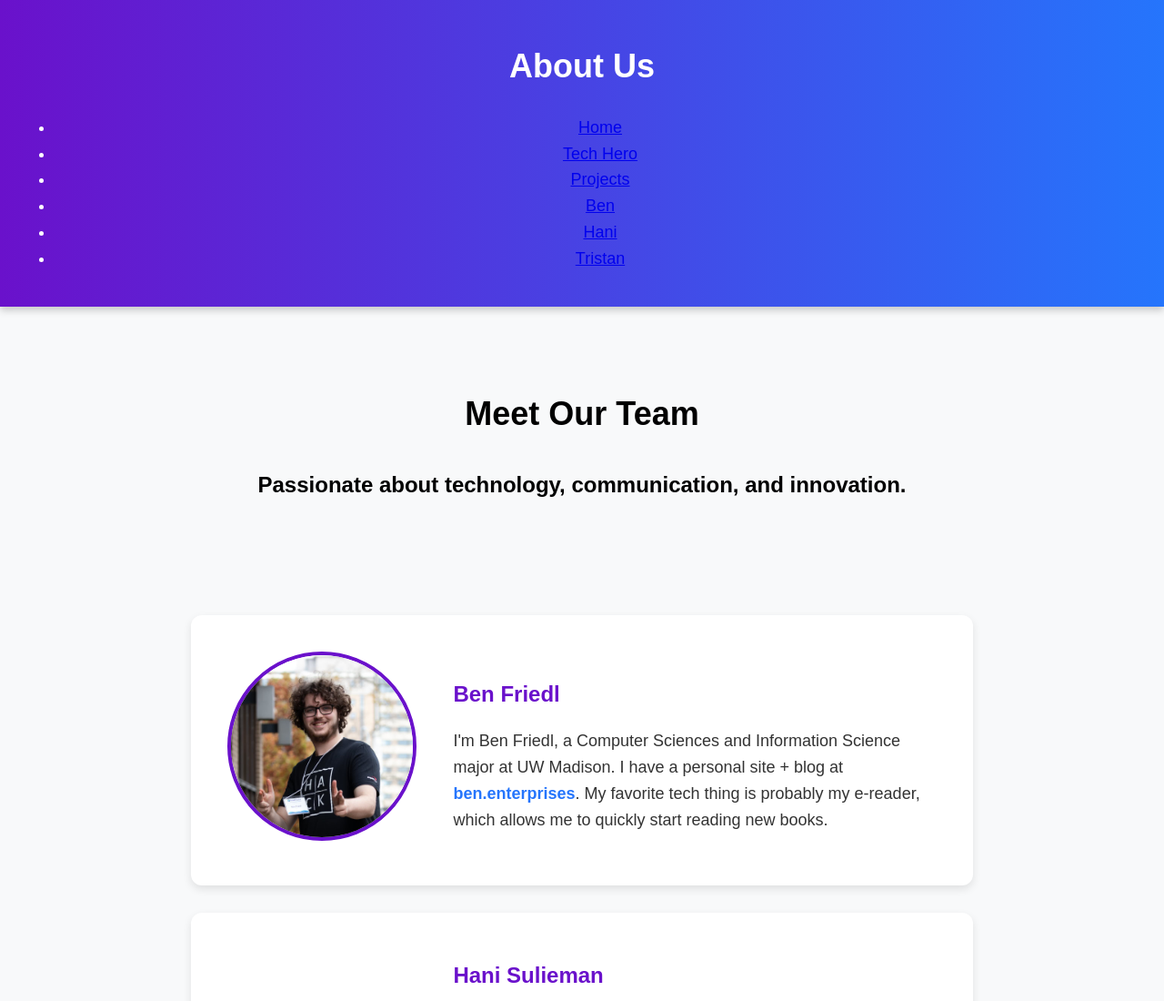
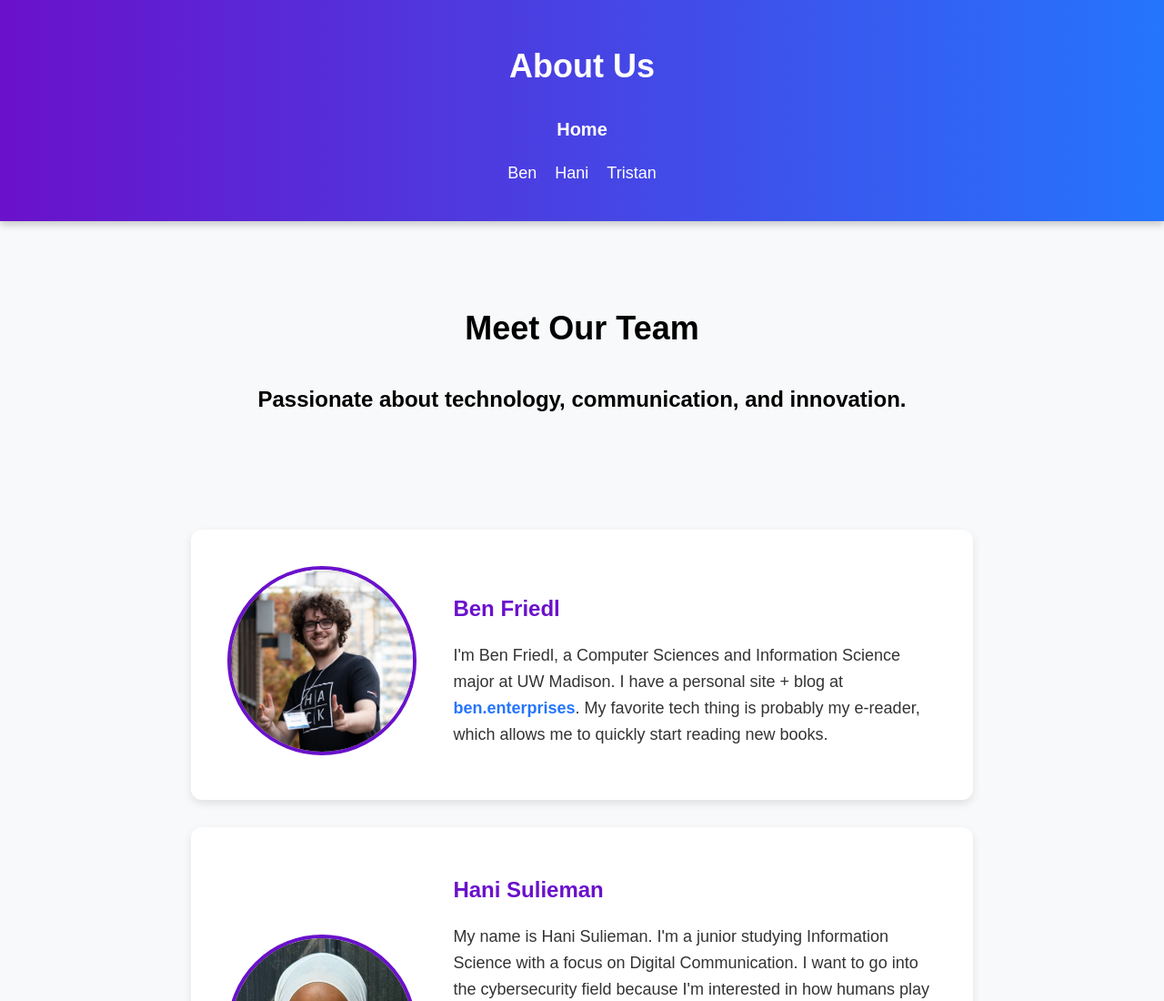
Before and after one commit to BluFromRio/cool-cats, a plain HTML site: page about.html in a window 1280 px wide. Shown: the top 1100 px of the page at 91% size. Drawn offline with Linux system fonts and the light colour scheme.

Commit message:
Update about.html

```diff
--- a/about.html
+++ b/about.html
@@ -12,10 +12,10 @@
     <header>
         <h1>About Us</h1>
         <nav>
-            <ul>
-                <li><a href="index.html">Home</a></li>
-                <li><a href="techhero.html">Tech Hero</a></li>
-                <li><a href="projects.html">Projects</a></li>
+            <div class="nav-home">
+                <a href="index.html">Home</a>
+            </div>
+            <ul class="nav-links">
                 <li><a href="#ben">Ben</a></li>
                 <li><a href="#hani">Hani</a></li>
                 <li><a href="#tristan">Tristan</a></li>
```
